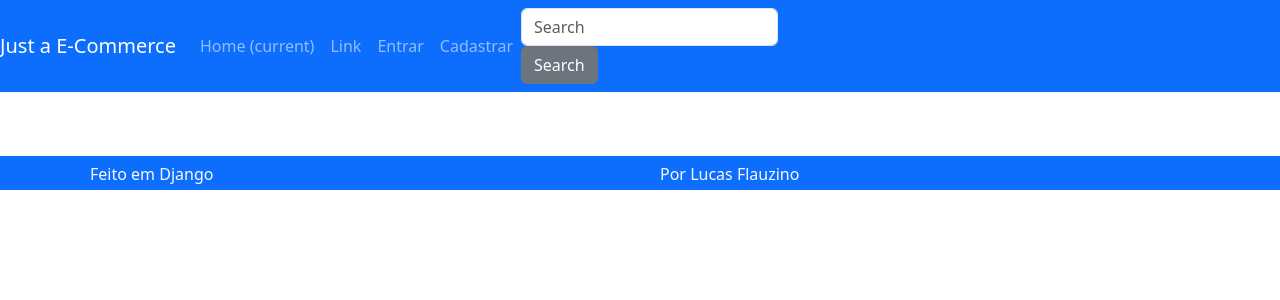
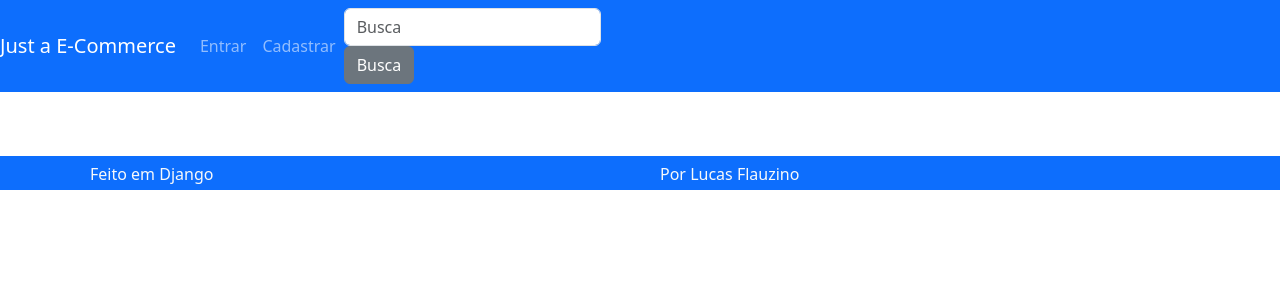
Before and after one commit to Flauziino/ecommerce-django-e-django-rest-framework, a Django app: page / in a window 1280 px wide. Shown: the top 300 px of the page. Run offline with Django 5.2, Linux system fonts and the light colour scheme; data that the repository does not hold is empty; some libraries are stand-ins or nearby versions.

Commit message:
projeto finalizado(resta realizar a sessao de pagamento)

```diff
--- a/pedido/templates/pedido/lista.html
+++ b/pedido/templates/pedido/lista.html
@@ -1,5 +1,5 @@
 {% extends 'base.html' %}
-{% load omfilters %}
+{% load filtros %}
 
 {% block titulo %}Pedidos de {{ user }} | {% endblock %}
 
--- a/produto/urls.py
+++ b/produto/urls.py
@@ -40,4 +40,10 @@ urlpatterns = [
         views.ResumoDaCompra.as_view(),
         name='resumodacompra'
     ),
+
+    path(
+        'busca/',
+        views.Busca.as_view(),
+        name='busca'
+    ),
 ]
--- a/produto/views.py
+++ b/produto/views.py
@@ -4,6 +4,7 @@ from django.views import View  # type:ignore
 from django.contrib import messages  # type:ignore
 from . import models
 from perfil.models import Perfil
+from django.db.models import Q  # type:ignore
 
 
 class ListaProdutos(ListView):
@@ -11,6 +12,27 @@ class ListaProdutos(ListView):
     template_name = 'produto/lista.html'
     context_object_name = 'produtos'
     paginate_by = 9
+
+
+class Busca(ListaProdutos):
+    def get_queryset(self, *args, **kwargs):
+        termo = self.request.GET.get('termo') or self.request.session['termo']
+        qs = super().get_queryset(*args, **kwargs)
+
+        if not termo:
+            return qs
+
+        self.request.session['termo'] = termo
+
+        qs = qs.filter(
+            Q(nome__icontains=termo) |
+            Q(descricao_curta__icontains=termo) |
+            Q(descricao_longa__icontains=termo)
+        )
+
+        self.request.session.save()
+
+        return qs
 
 
 class DetalheProduto(DetailView):
--- a/templates/parciais/_head.html
+++ b/templates/parciais/_head.html
@@ -6,4 +6,4 @@
     <link rel="stylesheet" href="{% static "assets/bootstrap/css/bootstrap.css" %}">
     <link rel="stylesheet" href="{% static "assets/custom/css/style.css" %}">
 
-    <title>Hello, world!</title>
+    <title>Just a E-commerce</title>
--- a/templates/parciais/_nav.html
+++ b/templates/parciais/_nav.html
@@ -9,12 +9,7 @@
 
     <div class="collapse navbar-collapse" id="navbarSupportedContent">
         <ul class="navbar-nav ml-auto">
-            <li class="nav-item active">
-                <a class="nav-link" href="{% url "produto:lista" %}">Home <span class="sr-only">(current)</span></a>
-            </li>
-            <li class="nav-item">
-                <a class="nav-link" href="#">Link</a>
-            </li>
+
 
             {% if request.user.is_authenticated %}
                 <li class="nav-item dropdown">
@@ -55,9 +51,9 @@
             {% endif %}
 
         </ul>
-        <form class="form-inline my-2 my-lg-0">
-            <input class="form-control mr-sm-2" type="search" placeholder="Search" aria-label="Search">
-            <button class="btn btn-secondary my-2 my-sm-0" type="submit">Search</button>
+        <form class="form-inline my-2 my-lg-0" method='GET' action="{% url "produto:busca" %}">
+            <input name ="termo" value="{{ request.GET.termo }}" class="form-control mr-sm-2" type="search" placeholder="Busca" aria-label="Busca">
+            <button class="btn btn-secondary my-2 my-sm-0" type="submit">Busca</button>
         </form>
     </div>
 </nav>
--- a/templates/parciais/_pagination.html
+++ b/templates/parciais/_pagination.html
@@ -1,4 +1,7 @@
 {% if is_paginated %}
+
+<div class="col mt-3 mb-3">
+    <div class="row">
         <div class="pagination">
             <ul class="pagination">
                 {% if page_obj.has_previous %}
@@ -34,4 +37,6 @@
                 {% endif %}
             </ul>
         </div>
+    </div>
+</div>
 {% endif %}
```
Also changed, not shown: other parts of templates/parciais/_nav.html (+1 -0 lines), perfil/models.py (+11 -0 lines). Lines whose indentation alone changed are shown as unchanged.
